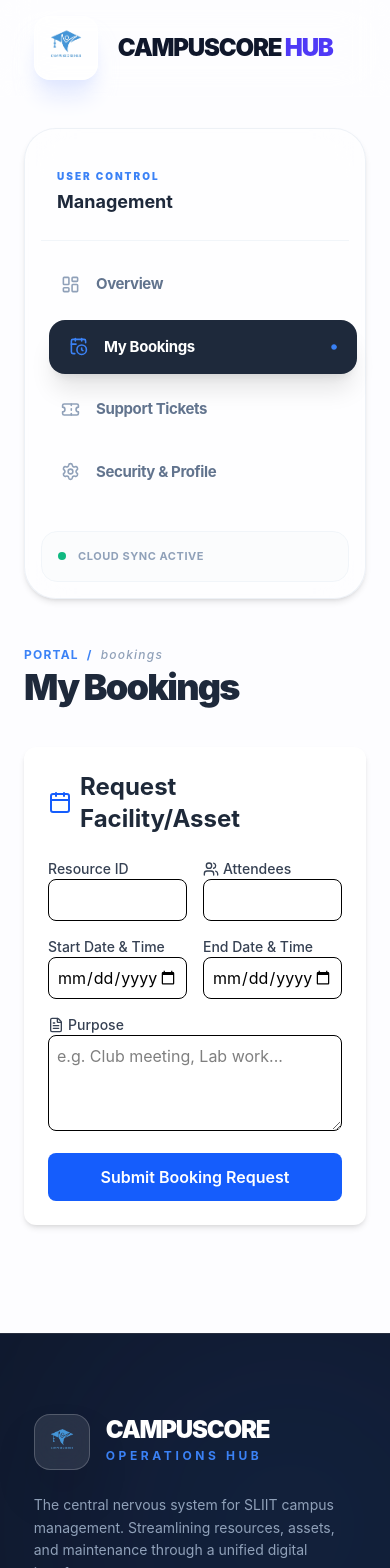
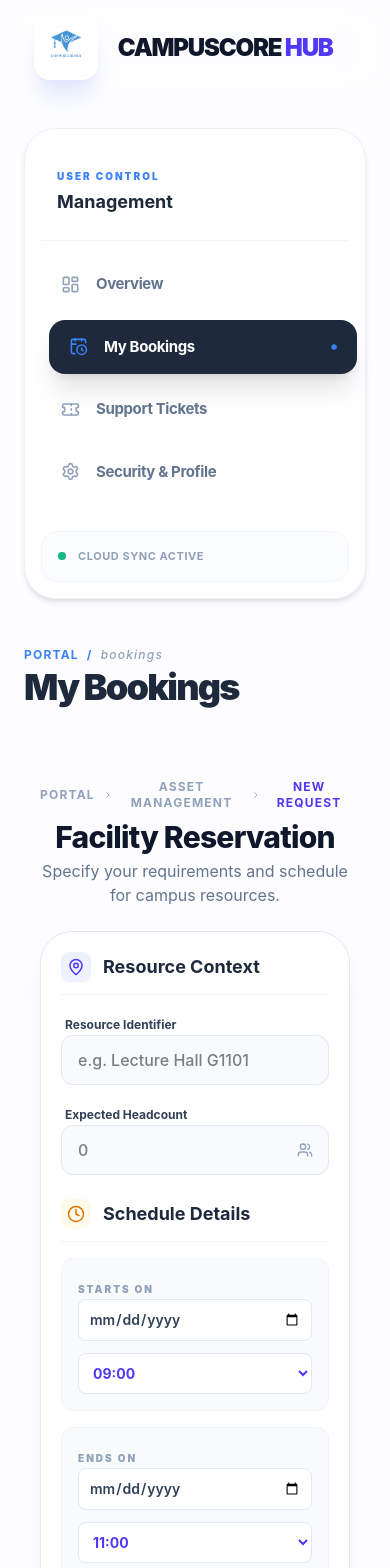
Before and after one commit to NeshanAbeysooriya/IT3030-paf-2026-smart-campus-group63, a React app in the folder frontend/: page /dashboard/bookings in a window 390 px wide. Shown: the top 1568 px of the page. Built offline with nearby package versions, Linux system fonts and the light colour scheme; the HTML template or start-up script is replaced by a standard one.

Commit message:
update booking request page UI/logic

```diff
--- a/frontend/src/pages/BookingRequest.jsx
+++ b/frontend/src/pages/BookingRequest.jsx
@@ -1,77 +1,232 @@
-import React, { useState } from 'react';
+import React, { useState, useEffect } from 'react';
+import { useLocation } from 'react-router-dom';
 import { createBooking } from '../api/bookingService';
 import { toast } from 'react-hot-toast';
-import { Calendar, Users, FileText } from 'lucide-react';
+import {
+    Calendar, Users, FileText, Clock, MapPin,
+    Loader2, CheckCircle2, ArrowRight, Info, ChevronRight,
+    ShieldCheck
+} from 'lucide-react';
 
 const BookingRequest = () => {
+    const location = useLocation();
     const [loading, setLoading] = useState(false);
+    const [isSuccess, setIsSuccess] = useState(false);
+
+    const queryParams = new URLSearchParams(location.search);
+    const initialResourceId = queryParams.get('resourceId') || '';
+
     const [formData, setFormData] = useState({
-        resourceId: '',
-        startTime: '',
-        endTime: '',
+        resourceId: initialResourceId,
+        startDate: '',
+        startTime: '09:00',
+        endDate: '',
+        endTime: '11:00',
         purpose: '',
         expectedAttendees: ''
     });
 
+    const timeSlots = [];
+    for (let i = 0; i < 24; i++) {
+        const hour = i < 10 ? `0${i}` : i;
+        timeSlots.push(`${hour}:00`, `${hour}:30`);
+    }
+
+    useEffect(() => {
+        if (initialResourceId) {
+            setFormData(prev => ({ ...prev, resourceId: initialResourceId }));
+        }
+    }, [initialResourceId]);
+
     const handleSubmit = async (e) => {
         e.preventDefault();
+        const startFull = `${formData.startDate}T${formData.startTime}:00`;
+        const endFull = `${formData.endDate}T${formData.endTime}:00`;
+
+        if (new Date(startFull) >= new Date(endFull)) {
+            return toast.error("End time must be after start time");
+        }
+
         setLoading(true);
         try {
-            // userId usually comes from localstorage/token in your team's logic
-            const userId = 1;
-            await createBooking({ ...formData, userId });
-            toast.success("Booking request submitted! Awaiting approval.");
-            setFormData({ resourceId: '', startTime: '', endTime: '', purpose: '', expectedAttendees: '' });
+            await createBooking({
+                ...formData,
+                startTime: startFull,
+                endTime: endFull,
+                userId: 1
+            });
+            setIsSuccess(true);
+            toast.success("Booking submitted!");
         } catch (error) {
-            const msg = error.response?.data?.message || "Conflict detected!";
-            toast.error(msg);
+            toast.error(error.response?.data?.message || "Scheduling conflict!");
         } finally {
             setLoading(false);
         }
     };
 
+    if (isSuccess) {
+        return (
+            <div className="max-w-lg mx-auto mt-20 animate-in fade-in zoom-in duration-300 px-4">
+                <div className="bg-white border border-slate-200 p-10 rounded-3xl shadow-sm text-center">
+                    <div className="w-20 h-20 bg-emerald-50 rounded-full flex items-center justify-center mx-auto mb-6">
+                        <CheckCircle2 size={40} className="text-emerald-600" />
+                    </div>
+                    <h2 className="text-2xl font-bold text-slate-900 mb-2">Request Received</h2>
+                    <p className="text-slate-500 mb-8 leading-relaxed">
+                        Your request for <span className="font-semibold text-indigo-600">{formData.resourceId}</span> has been sent to the administrator.
+                    </p>
+                    <button
+                        onClick={() => {
+                            setIsSuccess(false);
+                            setFormData({ ...formData, startDate: '', endDate: '', purpose: '', expectedAttendees: '' });
+                        }}
+                        className="w-full py-4 bg-indigo-600 text-white rounded-xl font-semibold hover:bg-indigo-700 transition-all flex items-center justify-center gap-2 shadow-lg shadow-indigo-100"
+                    >
+                        Make Another Booking <ArrowRight size={18} />
+                    </button>
+                </div>
+            </div>
+        );
+    }
+
     return (
-        <div className="p-6 bg-white rounded-xl shadow-md max-w-2xl mx-auto">
-            <h2 className="text-2xl font-bold mb-6 text-gray-800 flex items-center gap-2">
-                <Calendar className="text-blue-600" /> Request Facility/Asset
-            </h2>
+        <div className="max-w-4xl mx-auto px-4 py-8 animate-in fade-in slide-in-from-bottom-4 duration-700">
+            {/* Header Section */}
+            <div className="mb-6 text-center md:text-left">
+                <nav className="flex items-center justify-center md:justify-start gap-2 text-slate-400 text-xs uppercase tracking-widest font-bold mb-2">
+                    <span>Portal</span> <ChevronRight size={12} /> <span>Asset Management</span> <ChevronRight size={12} /> <span className="text-indigo-600">New Request</span>
+                </nav>
+                <h1 className="text-3xl font-extrabold text-slate-900 tracking-tight">Facility Reservation</h1>
+                <p className="text-slate-500 mt-1 text-base">Specify your requirements and schedule for campus resources.</p>
+            </div>
+
             <form onSubmit={handleSubmit} className="space-y-4">
-                <div className="grid grid-cols-2 gap-4">
-                    <div>
-                        <label className="block text-sm font-medium text-gray-700">Resource ID</label>
-                        <input type="number" required className="w-full p-2 border rounded-lg focus:ring-2 focus:ring-blue-500 outline-none"
-                        value={formData.resourceId} onChange={(e) => setFormData({...formData, resourceId: e.target.value})} />
+                <div className="bg-white border border-slate-200 rounded-[2rem] p-5 md:p-8 shadow-xl shadow-slate-200/50">
+
+                    {/* Section 1: Resource Context */}
+                    <div className="space-y-4 mb-6">
+                        <div className="flex items-center gap-3 border-b border-slate-100 pb-3">
+                            <div className="p-1.5 bg-indigo-50 rounded-lg text-indigo-600">
+                                <MapPin size={18} />
+                            </div>
+                            <h2 className="text-lg font-bold text-slate-800">Resource Context</h2>
+                        </div>
+
+                        <div className="grid grid-cols-1 md:grid-cols-2 gap-4">
+                            <div className="space-y-1.5">
+                                <label className="text-xs font-bold text-slate-700 ml-1">Resource Identifier</label>
+                                <input
+                                    type="text" required placeholder="e.g. Lecture Hall G1101"
+                                    className="w-full px-4 py-3 bg-slate-50 border border-slate-200 rounded-xl focus:bg-white focus:ring-4 focus:ring-indigo-500/10 focus:border-indigo-500 transition-all outline-none font-medium"
+                                    value={formData.resourceId}
+                                    onChange={(e) => setFormData({...formData, resourceId: e.target.value})}
+                                />
+                            </div>
+                            <div className="space-y-1.5">
+                                <label className="text-xs font-bold text-slate-700 ml-1">Expected Headcount</label>
+                                <div className="relative">
+                                    <Users className="absolute right-4 top-1/2 -translate-y-1/2 text-slate-400" size={16} />
+                                    <input
+                                        type="number" required min="1" placeholder="0"
+                                        className="w-full pl-4 pr-10 py-3 bg-slate-50 border border-slate-200 rounded-xl focus:bg-white focus:ring-4 focus:ring-indigo-500/10 focus:border-indigo-500 transition-all outline-none font-medium"
+                                        value={formData.expectedAttendees}
+                                        onChange={(e) => setFormData({...formData, expectedAttendees: e.target.value})}
+                                    />
+                                </div>
+                            </div>
+                        </div>
                     </div>
-                    <div>
-                        <label className="block text-sm font-medium text-gray-700 flex items-center gap-1">
-                            <Users size={16}/> Attendees
-                        </label>
-                        <input type="number" required className="w-full p-2 border rounded-lg focus:ring-2 focus:ring-blue-500 outline-none"
-                        value={formData.expectedAttendees} onChange={(e) => setFormData({...formData, expectedAttendees: e.target.value})} />
+
+                    {/* Section 2: Timing & Schedule */}
+                    <div className="space-y-4 mb-6">
+                        <div className="flex items-center gap-3 border-b border-slate-100 pb-3">
+                            <div className="p-1.5 bg-amber-50 rounded-lg text-amber-600">
+                                <Clock size={18} />
+                            </div>
+                            <h2 className="text-lg font-bold text-slate-800">Schedule Details</h2>
+                        </div>
+
+                        <div className="grid grid-cols-1 md:grid-cols-2 gap-4">
+                            {/* Start Block */}
+                            <div className="p-4 bg-slate-50 rounded-xl border border-slate-100 space-y-3">
+                                <span className="text-[10px] uppercase tracking-[0.2em] font-black text-slate-400">Starts On</span>
+                                <div className="flex flex-col sm:flex-row gap-3">
+                                    <input
+                                        type="date" required
+                                        className="flex-[2] bg-white border border-slate-200 p-2.5 rounded-lg outline-none focus:border-indigo-500 transition-colors font-semibold text-slate-700 text-sm"
+                                        value={formData.startDate}
+                                        onChange={(e) => setFormData({...formData, startDate: e.target.value, endDate: e.target.value})}
+                                    />
+                                    <select
+                                        className="flex-[1] bg-white border border-slate-200 p-2.5 rounded-lg outline-none focus:border-indigo-500 transition-colors font-bold text-indigo-600 text-sm"
+                                        value={formData.startTime}
+                                        onChange={(e) => setFormData({...formData, startTime: e.target.value})}
+                                    >
+                                        {timeSlots.map(t => <option key={t} value={t}>{t}</option>)}
+                                    </select>
+                                </div>
+                            </div>
+
+                            {/* End Block */}
+                            <div className="p-4 bg-slate-50 rounded-xl border border-slate-100 space-y-3">
+                                <span className="text-[10px] uppercase tracking-[0.2em] font-black text-slate-400">Ends On</span>
+                                <div className="flex flex-col sm:flex-row gap-3">
+                                    <input
+                                        type="date" required
+                                        className="flex-[2] bg-white border border-slate-200 p-2.5 rounded-lg outline-none focus:border-indigo-500 transition-colors font-semibold text-slate-700 text-sm"
+                                        value={formData.endDate}
+                                        onChange={(e) => setFormData({...formData, endDate: e.target.value})}
+                                    />
+                                    <select
+                                        className="flex-[1] bg-white border border-slate-200 p-2.5 rounded-lg outline-none focus:border-indigo-500 transition-colors font-bold text-indigo-600 text-sm"
+                                        value={formData.endTime}
+                                        onChange={(e) => setFormData({...formData, endTime: e.target.value})}
+                                    >
+                                        {timeSlots.map(t => <option key={t} value={t}>{t}</option>)}
+                                    </select>
+                                </div>
+                            </div>
+                        </div>
+
+                        {formData.startDate && formData.startDate !== formData.endDate && (
+                            <div className="flex items-center gap-3 text-amber-700 bg-amber-50/50 border border-amber-100 p-3 rounded-xl text-xs font-medium">
+                                <Info size={16} /> This selection indicates a multi-day event.
+                            </div>
+                        )}
+                    </div>
+
+                    {/* Section 3: Narrative */}
+                    <div className="space-y-4">
+                        <div className="flex items-center gap-3 border-b border-slate-100 pb-3">
+                            <div className="p-1.5 bg-emerald-50 rounded-lg text-emerald-600">
+                                <FileText size={18} />
+                            </div>
+                            <h2 className="text-lg font-bold text-slate-800">Purpose of Reservation</h2>
+                        </div>
+                        <textarea
+                            required placeholder="Briefly describe the event or activity..."
+                            className="w-full p-4 bg-slate-50 border border-slate-200 rounded-xl h-32 resize-none focus:bg-white focus:ring-4 focus:ring-indigo-500/10 focus:border-indigo-500 transition-all outline-none font-medium leading-relaxed"
+                            value={formData.purpose}
+                            onChange={(e) => setFormData({...formData, purpose: e.target.value})}
+                        />
                     </div>
                 </div>
-                <div className="grid grid-cols-2 gap-4">
-                    <div>
-                        <label className="block text-sm font-medium text-gray-700">Start Date & Time</label>
-                        <input type="datetime-local" required className="w-full p-2 border rounded-lg focus:ring-2 focus:ring-blue-500 outline-none"
-                        value={formData.startTime} onChange={(e) => setFormData({...formData, startTime: e.target.value})} />
-                    </div>
-                    <div>
-                        <label className="block text-sm font-medium text-gray-700">End Date & Time</label>
-                        <input type="datetime-local" required className="w-full p-2 border rounded-lg focus:ring-2 focus:ring-blue-500 outline-none"
-                        value={formData.endTime} onChange={(e) => setFormData({...formData, endTime: e.target.value})} />
-                    </div>
+
+                {/* Submit Action */}
+                <div className="flex flex-col items-center gap-3 pt-2">
+                    <button
+                        type="submit"
+                        disabled={loading}
+                        className="group w-full md:w-2/3 py-4 bg-indigo-600 text-white rounded-xl font-bold hover:bg-indigo-700 disabled:bg-slate-300 transition-all shadow-lg shadow-indigo-200 flex items-center justify-center gap-2 text-base"
+                    >
+                        {loading ? <Loader2 className="animate-spin" size={20} /> : (
+                            <>
+                                Confirm Booking Request
+                                <ArrowRight size={18} className="group-hover:translate-x-1 transition-transform" />
+                            </>
+                        )}
+                    </button>
                 </div>
-                <div>
-                    <label className="block text-sm font-medium text-gray-700 flex items-center gap-1">
-                        <FileText size={16}/> Purpose
-                    </label>
-                    <textarea required className="w-full p-2 border rounded-lg h-24 focus:ring-2 focus:ring-blue-500 outline-none"
-                    value={formData.purpose} onChange={(e) => setFormData({...formData, purpose: e.target.value})} placeholder="e.g. Club meeting, Lab work..."></textarea>
-                </div>
-                <button type="submit" disabled={loading} className="w-full py-3 bg-blue-600 text-white rounded-lg font-semibold hover:bg-blue-700 transition duration-200">
-                    {loading ? "Checking Conflicts..." : "Submit Booking Request"}
-                </button>
             </form>
         </div>
     );
```
